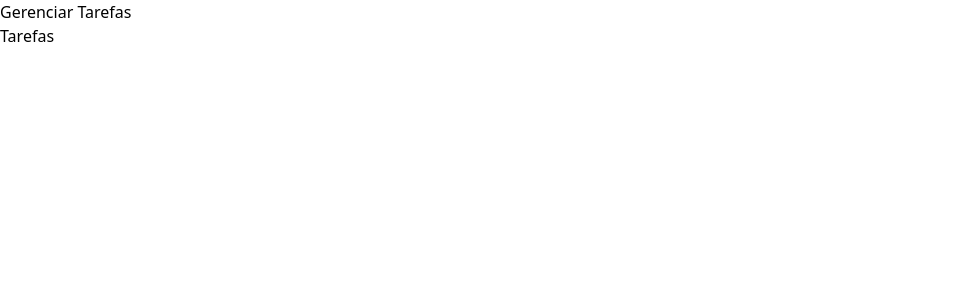
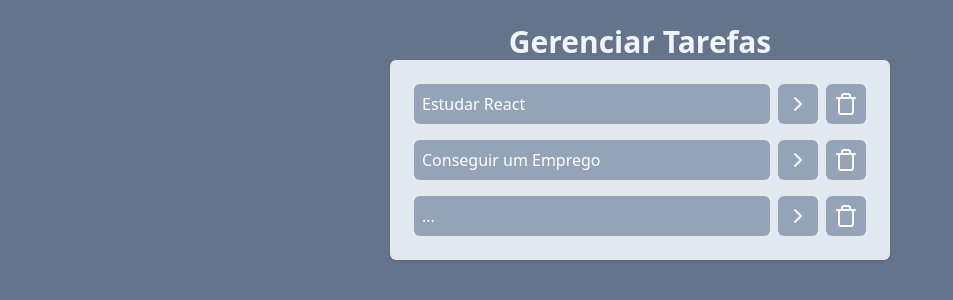
Before and after one commit to evisonpacheco/task-manager, a React (Vite) app: page / in a window 1280 px wide. Shown: the top 300 px of the page, without its empty margins (0-953 px from the left). Built offline with nearby package versions, Linux system fonts and the light colour scheme.

Commit message:
update: adicionando quadro de tarefas inicial

```diff
--- a/eslint.config.js
+++ b/eslint.config.js
@@ -33,6 +33,7 @@ export default [
         'warn',
         { allowConstantExport: true },
       ],
+      'react/prop-types': 'off,'
     },
   },
 ]
--- a/package.json
+++ b/package.json
@@ -10,6 +10,7 @@
     "preview": "vite preview"
   },
   "dependencies": {
+    "lucide-react": "^0.435.0",
     "react": "^18.3.1",
     "react-dom": "^18.3.1"
   },
--- a/src/App.jsx
+++ b/src/App.jsx
@@ -1,13 +1,52 @@
 import AddTask from "./components/AddTask";
-import Task from "./components/Task";
+import Tasks from "./components/Tasks";
+import { useState } from "react";
 
 function App() {
+  const [tasks, setTasks] = useState([
+    {
+      id: 1,
+      title: "Estudar React",
+      description: "Melhorar os conhecimentos em React",
+      isCompleted: false,
+    },
+    {
+      id: 2,
+      title: "Conseguir um Emprego",
+      description: "Conseguir um emprego como programador",
+      isCompleted: false,
+    },
+    {
+      id: 3,
+      title: "...",
+      description: "...",
+      isCompleted: false,
+    },
+  ]);
+
+  function onTaskClick(taskId) {
+    const newTasks = tasks.map((task) => {
+      if (task.id == taskId) {
+        return { ...task, isCompleted: !task.isCompleted };
+      }
+      return task;
+    });
+    setTasks(newTasks);
+  }
+
+  function onClickDeleteTask(taskId) {
+    const newTasks = tasks.filter(task => task.id != taskId )
+    setTasks(newTasks);
+  }
+
   return (
-    <div>
-      <div>
-        <h1>Gerenciar Tarefas</h1>
+    <div className="w-screen h-screen bg-slate-500 flex justify-center p-6">
+      <div className="w-[500px]">
+        <h1 className="text-3xl text-slate-100 font-bold text-center">
+          Gerenciar Tarefas
+        </h1>
         <AddTask />
-        <Task />
+        <Tasks tasks={tasks} onTaskClick={onTaskClick} onClickDeleteTask={onClickDeleteTask} />
       </div>
     </div>
   );
--- a/src/components/Task.jsx
+++ /dev/null
@@ -1,9 +0,0 @@
-function Task() {
-return(
-  <div>
-    <h1>Tarefas</h1>
-  </div>
-)
-}
-
-export default Task
--- /dev/null
+++ b/src/components/Tasks.jsx
@@ -0,0 +1,19 @@
+import { ChevronRightIcon, TrashIcon } from "lucide-react";
+
+function Tasks({ tasks, onTaskClick, onClickDeleteTask }) {
+  return (
+    <ul className="space-y-4 p-6 bg-slate-200 rounded-md shadow">
+      {tasks.map((task) => (
+        <li key={task.id} className="flex gap-2">
+          <button onClick={() => onTaskClick(task.id)} className={`bg-slate-400 text-left w-full text-white p-2 rounded-md ${task.isCompleted && "line-through"}`}>
+            {task.title}
+          </button>
+          <button className="bg-slate-400 p-2 rounded-md text-white"><ChevronRightIcon /></button>
+          <button onClick={() => onClickDeleteTask(task.id)} className="bg-slate-400 p-2 rounded-md text-white"><TrashIcon/></button>
+        </li>
+      ))}
+    </ul>
+  );
+}
+
+export default Tasks;
```
Also changed, not shown: 1 other file (tests, documents, lock files or other folders).
